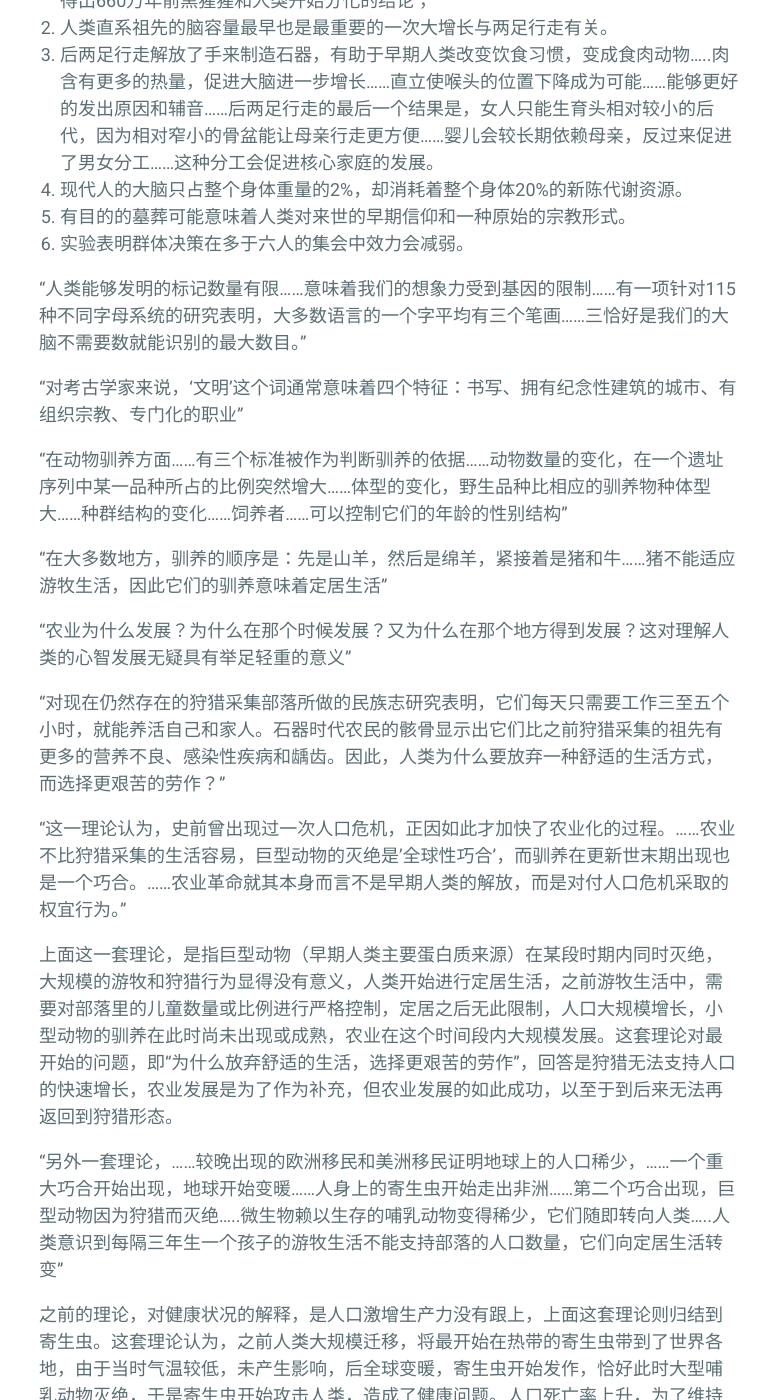
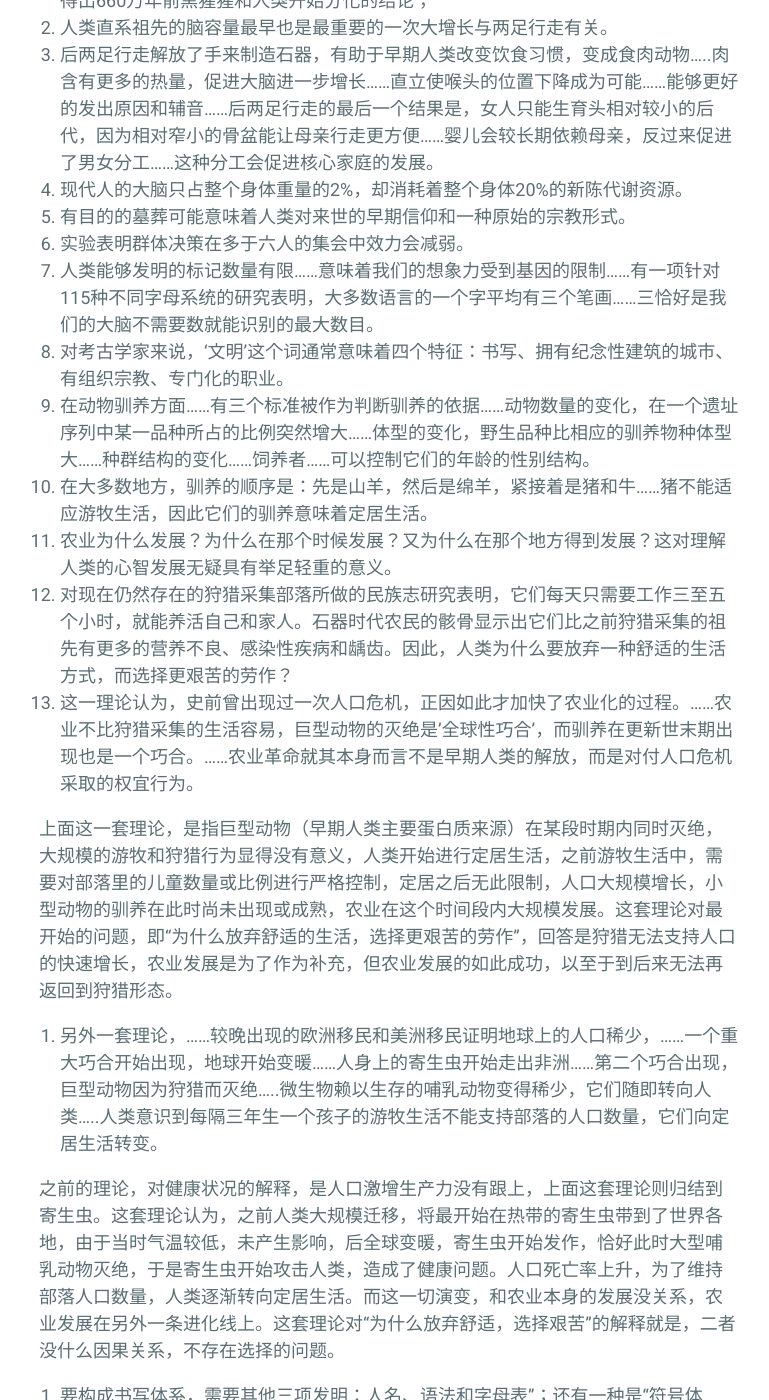
Before and after one commit to icarus507/icarus507.github.io, a Jekyll site: the page built from _posts/2018-07-07-[笔记]《思想史：从火到弗洛伊德》.md, in a window 1280 px wide and 1400 px high, scrolled down 345 px. Shown: the whole window, without its empty margins (251-1020 px from the left). Built offline with Jekyll 4.4.1, drawn with Linux system fonts in a browser that asks for light colours; some of the changed lines change nothing that is shown; some of the changed text lies outside the part shown.

Commit message:
Update 2018-07-07-[笔记]《思想史：从火到弗洛伊德》.md

```diff
--- a/_posts/2018-07-07-[笔记]《思想史：从火到弗洛伊德》.md
+++ b/_posts/2018-07-07-[笔记]《思想史：从火到弗洛伊德》.md
@@ -17,42 +17,42 @@ tags: 读书笔记
 
 6. 实验表明群体决策在多于六人的集会中效力会减弱。
 
-“人类能够发明的标记数量有限......意味着我们的想象力受到基因的限制......有一项针对115种不同字母系统的研究表明，大多数语言的一个字平均有三个笔画......三恰好是我们的大脑不需要数就能识别的最大数目。”
+7. 人类能够发明的标记数量有限......意味着我们的想象力受到基因的限制......有一项针对115种不同字母系统的研究表明，大多数语言的一个字平均有三个笔画......三恰好是我们的大脑不需要数就能识别的最大数目。
 
-“对考古学家来说，‘文明’这个词通常意味着四个特征：书写、拥有纪念性建筑的城市、有组织宗教、专门化的职业”
+8. 对考古学家来说，‘文明’这个词通常意味着四个特征：书写、拥有纪念性建筑的城市、有组织宗教、专门化的职业。
 
-“在动物驯养方面......有三个标准被作为判断驯养的依据......动物数量的变化，在一个遗址序列中某一品种所占的比例突然增大......体型的变化，野生品种比相应的驯养物种体型大......种群结构的变化......饲养者......可以控制它们的年龄的性别结构”
+9. 在动物驯养方面......有三个标准被作为判断驯养的依据......动物数量的变化，在一个遗址序列中某一品种所占的比例突然增大......体型的变化，野生品种比相应的驯养物种体型大......种群结构的变化......饲养者......可以控制它们的年龄的性别结构。
 
-“在大多数地方，驯养的顺序是：先是山羊，然后是绵羊，紧接着是猪和牛......猪不能适应游牧生活，因此它们的驯养意味着定居生活”
+10. 在大多数地方，驯养的顺序是：先是山羊，然后是绵羊，紧接着是猪和牛......猪不能适应游牧生活，因此它们的驯养意味着定居生活。
 
-“农业为什么发展？为什么在那个时候发展？又为什么在那个地方得到发展？这对理解人类的心智发展无疑具有举足轻重的意义”
+11. 农业为什么发展？为什么在那个时候发展？又为什么在那个地方得到发展？这对理解人类的心智发展无疑具有举足轻重的意义。
 
-“对现在仍然存在的狩猎采集部落所做的民族志研究表明，它们每天只需要工作三至五个小时，就能养活自己和家人。石器时代农民的骸骨显示出它们比之前狩猎采集的祖先有更多的营养不良、感染性疾病和龋齿。因此，人类为什么要放弃一种舒适的生活方式，而选择更艰苦的劳作？”
+12. 对现在仍然存在的狩猎采集部落所做的民族志研究表明，它们每天只需要工作三至五个小时，就能养活自己和家人。石器时代农民的骸骨显示出它们比之前狩猎采集的祖先有更多的营养不良、感染性疾病和龋齿。因此，人类为什么要放弃一种舒适的生活方式，而选择更艰苦的劳作？
 
-“这一理论认为，史前曾出现过一次人口危机，正因如此才加快了农业化的过程。......农业不比狩猎采集的生活容易，巨型动物的灭绝是'全球性巧合'，而驯养在更新世末期出现也是一个巧合。......农业革命就其本身而言不是早期人类的解放，而是对付人口危机采取的权宜行为。”
+13. 这一理论认为，史前曾出现过一次人口危机，正因如此才加快了农业化的过程。......农业不比狩猎采集的生活容易，巨型动物的灭绝是'全球性巧合'，而驯养在更新世末期出现也是一个巧合。......农业革命就其本身而言不是早期人类的解放，而是对付人口危机采取的权宜行为。
 
 上面这一套理论，是指巨型动物（早期人类主要蛋白质来源）在某段时期内同时灭绝，大规模的游牧和狩猎行为显得没有意义，人类开始进行定居生活，之前游牧生活中，需要对部落里的儿童数量或比例进行严格控制，定居之后无此限制，人口大规模增长，小型动物的驯养在此时尚未出现或成熟，农业在这个时间段内大规模发展。这套理论对最开始的问题，即“为什么放弃舒适的生活，选择更艰苦的劳作”，回答是狩猎无法支持人口的快速增长，农业发展是为了作为补充，但农业发展的如此成功，以至于到后来无法再返回到狩猎形态。
 
-“另外一套理论，......较晚出现的欧洲移民和美洲移民证明地球上的人口稀少，......一个重大巧合开始出现，地球开始变暖......人身上的寄生虫开始走出非洲......第二个巧合出现，巨型动物因为狩猎而灭绝.....微生物赖以生存的哺乳动物变得稀少，它们随即转向人类.....人类意识到每隔三年生一个孩子的游牧生活不能支持部落的人口数量，它们向定居生活转变”
+14. 另外一套理论，......较晚出现的欧洲移民和美洲移民证明地球上的人口稀少，......一个重大巧合开始出现，地球开始变暖......人身上的寄生虫开始走出非洲......第二个巧合出现，巨型动物因为狩猎而灭绝.....微生物赖以生存的哺乳动物变得稀少，它们随即转向人类.....人类意识到每隔三年生一个孩子的游牧生活不能支持部落的人口数量，它们向定居生活转变。
 
 之前的理论，对健康状况的解释，是人口激增生产力没有跟上，上面这套理论则归结到寄生虫。这套理论认为，之前人类大规模迁移，将最开始在热带的寄生虫带到了世界各地，由于当时气温较低，未产生影响，后全球变暖，寄生虫开始发作，恰好此时大型哺乳动物灭绝，于是寄生虫开始攻击人类，造成了健康问题。人口死亡率上升，为了维持部落人口数量，人类逐渐转向定居生活。而这一切演变，和农业本身的发展没关系，农业发展在另外一条进化线上。这套理论对“为什么放弃舒适，选择艰苦”的解释就是，二者没什么因果关系，不存在选择的问题。
 
-“要构成书写体系，需要其他三项发明：人名、语法和字母表”；还有一种是“符号体系”
+15. 要构成书写体系，需要其他三项发明：人名、语法和字母表”；还有一种是“符号体系”。
 
 
 5-8
 
-“在古代宗教的所有信仰和实践中，祭祀，不管是人祭还是牲祭，甚至是王祭，是最触目惊心的”
+16. 在古代宗教的所有信仰和实践中，祭祀，不管是人祭还是牲祭，甚至是王祭，是最触目惊心的。
 
-“祭祀起源于世界规律被观察到但还没有被理解的时期”
+17. 祭祀起源于世界规律被观察到但还没有被理解的时期。
 
-“人是万物的尺度，是存在的事物存在的尺度，是不存在的事物不存在的尺度”
+18. 人是万物的尺度，是存在的事物存在的尺度，是不存在的事物不存在的尺度。
 
-“古典雕像的鼎盛期'代表了理想的写实主义'，即理应存在的美，它的主要形式是裸体男性和披衣女性
+19. 古典雕像的鼎盛期'代表了理想的写实主义'，即理应存在的美，它的主要形式是裸体男性和披衣女性。
 
-“无论古希腊人对女性的态度如何，男性之间的同性恋在希腊非常普遍，比现在更普遍......这也是为什么古典雕像中有那么多裸体男性的另一个原因”
+20. 无论古希腊人对女性的态度如何，男性之间的同性恋在希腊非常普遍，比现在更普遍......这也是为什么古典雕像中有那么多裸体男性的另一个原因。
 
-“亚里士多德死后十六年......伊比鸠鲁开始在雅典授课......思想发展为雅典的主流哲学流派，似乎突然之间政治哲学销声匿迹，没有人在讨论城邦......这就是希腊个人主义的诞生，它是西方政治理论中的三大转折点之一“
+21. 亚里士多德死后十六年......伊比鸠鲁开始在雅典授课......思想发展为雅典的主流哲学流派，似乎突然之间政治哲学销声匿迹，没有人在讨论城邦......这就是希腊个人主义的诞生，它是西方政治理论中的三大转折点之一。
 
 ”记录时间最主要的问题在于协调月相周期和太阳周期，太阳支配着四季，这对农业社会来说至关重要，月亮控制潮汐，是重要的神祇”
 
```
